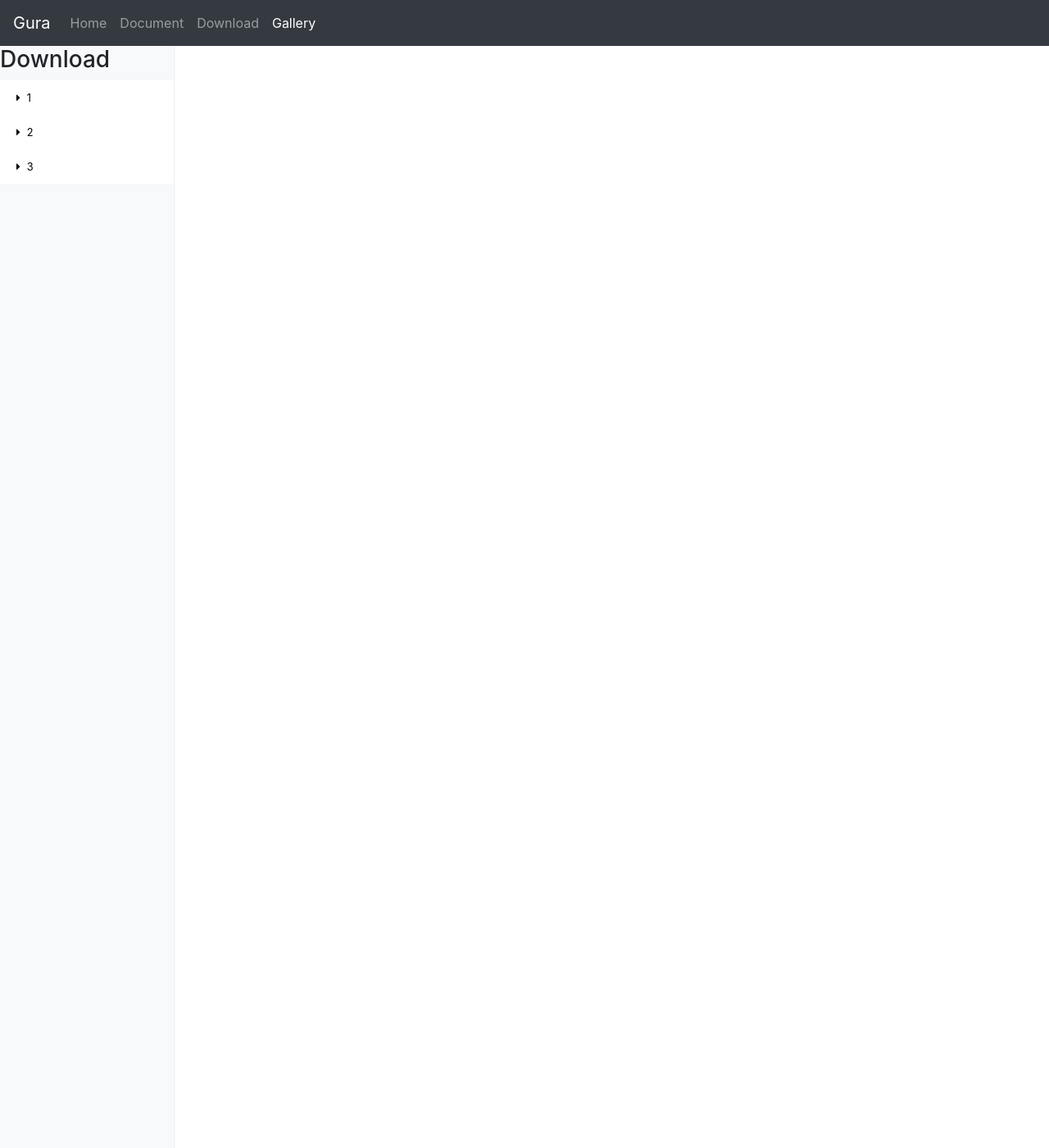
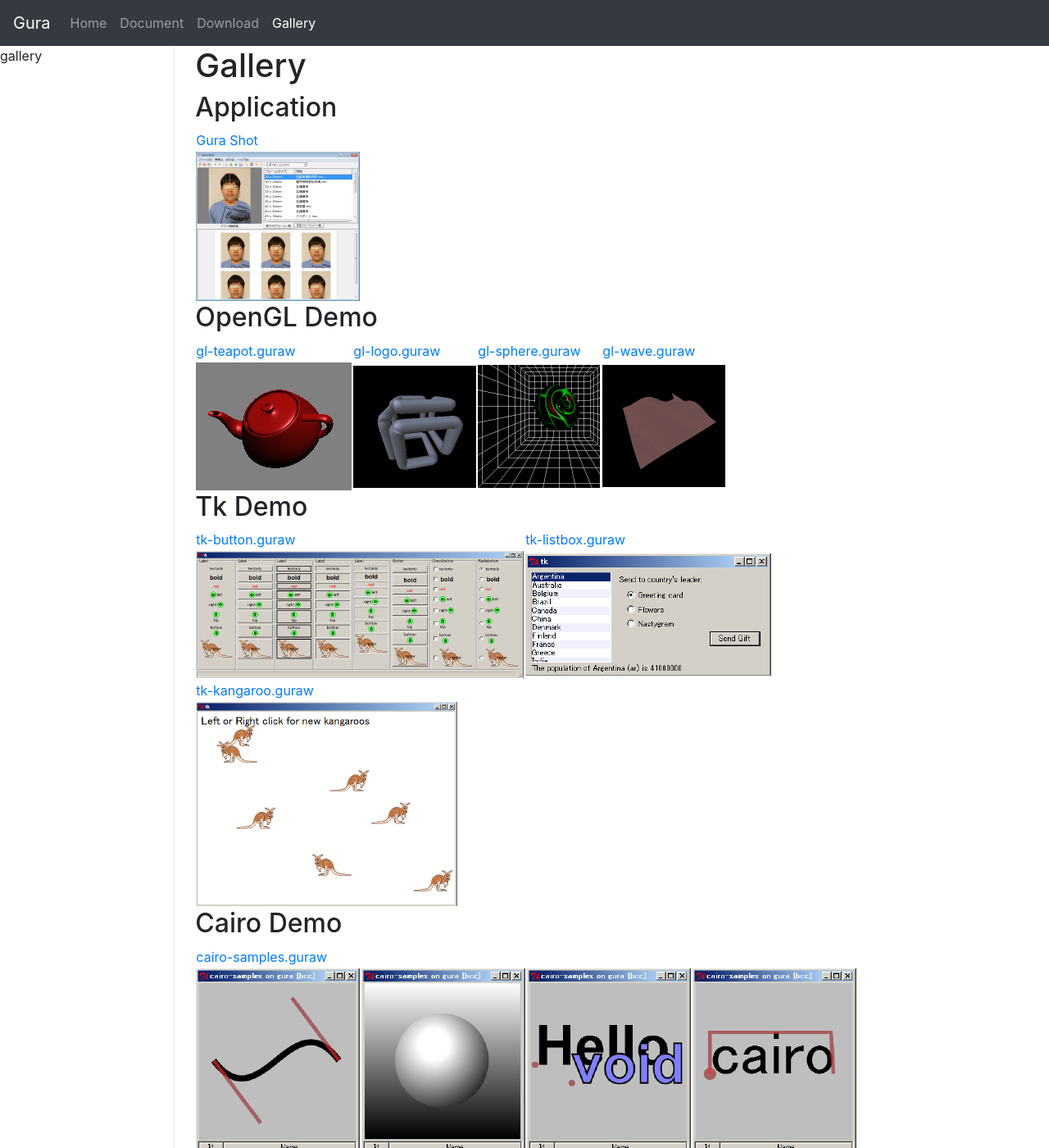
Before and after one commit to ypsitau/trial, a Jekyll site: the page built from gura-page/gallery/index.md, in a window 1280 px wide and 1400 px high. Shown: the whole window at 82% size. Built offline with Jekyll 4.4.1, drawn with Linux system fonts in a browser that asks for light colours; nearby versions of some CDN libraries; some of the changed text lies outside the part shown.

Commit message:
updated template

```diff
--- a/gura-page/_layouts/default.html
+++ b/gura-page/_layouts/default.html
@@ -2,27 +2,24 @@
 layout: basement
 topdir: ../..
 ---
-<!--
-	<a class="logo" href="{{ topdir }}/index.html">
-	  <img src="{{ topdir }}/assets/banner-medium.png" alt="Gura Programming Language" />
-	</a>
--->
 <div class="container-fluid">
   <div class="row">
-	<!-- <nav class="col-md-2 d-none d-md-block bg-light sidebar"> -->
-	<nav class="col-md-2 sidebar d-none d-md-block bg-light">
+	<nav class="col-md-2 d-none d-md-block sidebar">
 	  <div class="sidebar-header">
-		<h3>Download</h3>
 	  </div>
 	  <div class="list-group list-group-root">
-
- 		<a href="#item-1" class="list-group-item" data-toggle="collapse">
-		  <i class="fas fa-caret-right"></i>1
-		</a>
+		{% include_relative navi.html %}
+<!--
+		<span class="list-group-item">
+ 		  <a href="#item-1" data-toggle="collapse">
+			<i class="far fa-plus-square"></i>
+		  </a>
+		  <a href="#">1. Introduction</a>
+		</span>
 		<div class="list-group collapse" id="item-1">
 
 		  <a href="#item-1-1" class="list-group-item" data-toggle="collapse">
-			<i class="fas fa-caret-right"></i>1.1
+			<i class="far fa-plus-square"></i>1.1
 		  </a>
 		  <div class="list-group collapse" id="item-1-1">
 			<a href="#" class="list-group-item">1.1.1</a>
@@ -31,7 +28,7 @@ topdir: ../..
 		  </div>
 
 		  <a href="#item-1-2" class="list-group-item" data-toggle="collapse">
-			<i class="fas fa-caret-right"></i>1.2
+			<i class="far fa-plus-square"></i>1.2
 		  </a>
 		  <div class="list-group collapse" id="item-1-2">
 			<a href="#" class="list-group-item">1.2.1</a>
@@ -40,7 +37,7 @@ topdir: ../..
 		  </div>
 
 		  <a href="#item-1-3" class="list-group-item" data-toggle="collapse">
-			<i class="fas fa-caret-right"></i>1.3
+			<i class="far fa-plus-square"></i>1.3
 		  </a>
 		  <div class="list-group collapse" id="item-1-3">
 			<a href="#" class="list-group-item">1.3.1</a>
@@ -51,12 +48,12 @@ topdir: ../..
 		</div>
 
 		<a href="#item-2" class="list-group-item" data-toggle="collapse">
-		  <i class="fas fa-caret-right"></i>2
+		  <i class="far fa-plus-square"></i>2
 		</a>
 		<div class="list-group collapse" id="item-2">
 
 		  <a href="#item-2-1" class="list-group-item" data-toggle="collapse">
-			<i class="fas fa-caret-right"></i>2.1
+			<i class="far fa-plus-square"></i>2.1
 		  </a>
 		  <div class="list-group collapse" id="item-2-1">
 			<a href="#" class="list-group-item">2.1.1</a>
@@ -65,7 +62,7 @@ topdir: ../..
 		  </div>
 
 		  <a href="#item-2-2" class="list-group-item" data-toggle="collapse">
-			<i class="fas fa-caret-right"></i>2.2
+			<i class="far fa-plus-square"></i>2.2
 		  </a>
 		  <div class="list-group collapse" id="item-2-2">
 			<a href="#" class="list-group-item">2.2.1</a>
@@ -74,7 +71,7 @@ topdir: ../..
 		  </div>
 
 		  <a href="#item-2-3" class="list-group-item" data-toggle="collapse">
-			<i class="fas fa-caret-right"></i>2.3
+			<i class="far fa-plus-square"></i>2.3
 		  </a>
 		  <div class="list-group collapse" id="item-2-3">
 			<a href="#" class="list-group-item">2.3.1</a>
@@ -85,12 +82,12 @@ topdir: ../..
 		</div>
 
 		<a href="#item-3" class="list-group-item" data-toggle="collapse">
-		  <i class="fas fa-caret-right"></i>3
+		  <i class="far fa-plus-square"></i>3
 		</a>
 		<div class="list-group collapse" id="item-3">
 
 		  <a href="#item-3-1" class="list-group-item" data-toggle="collapse">
-			<i class="fas fa-caret-right"></i>3.1
+			<i class="far fa-plus-square"></i>3.1
 		  </a>
 		  <div class="list-group collapse" id="item-3-1">
 			<a href="#" class="list-group-item">3.1.1</a>
@@ -99,7 +96,7 @@ topdir: ../..
 		  </div>
 
 		  <a href="#item-3-2" class="list-group-item" data-toggle="collapse">
-			<i class="fas fa-caret-right"></i>3.2
+			<i class="far fa-plus-square"></i>3.2
 		  </a>
 		  <div class="list-group collapse" id="item-3-2">
 			<a href="#" class="list-group-item">3.2.1</a>
@@ -108,7 +105,7 @@ topdir: ../..
 		  </div>
 
 		  <a href="#item-3-3" class="list-group-item" data-toggle="collapse">
-			<i class="fas fa-caret-right"></i>3.3
+			<i class="far fa-plus-square"></i>3.3
 		  </a>
 		  <div class="list-group collapse" id="item-3-3">
 			<a href="#" class="list-group-item">3.3.1</a>
@@ -116,6 +113,7 @@ topdir: ../..
 			<a href="#" class="list-group-item">3.3.3</a>
 		  </div>
 		</div>
+-->
 	  </div>
 	</nav>
   </div>
--- /dev/null
+++ b/gura-page/_layouts/page.html
@@ -0,0 +1,5 @@
+---
+layout: default
+topdir: ../../..
+---
+{{ content }}
--- a/gura-page/assets/gura-template.css
+++ b/gura-page/assets/gura-template.css
@@ -12,10 +12,6 @@
 	border-right: 1px solid #eee;
 	z-index: 100;		/* Behind the navbar */
 	padding: 56px 0 0;	/* Height of navbar */
-}
-
-.fas {
-	vertical-align: text-bottom;
 }
 
 .list-group.list-group-root {
@@ -44,8 +40,14 @@
 	padding-left: 45px;
 }
 
-.list-group-item .fas {
+.list-group-item i {
+	vertical-align: text-center;
 	width: 1em;
+	color: #aaaaaa;
+}
+
+.list-group-item i:hover {
+	color: #000000;
 }
 
 body {
@@ -90,7 +92,7 @@ pre {
 }
 
 .sidebar a {
-	font-size: 80%;
+	font-size: 90%;
 	color: #000000;
 	border: none;
 }
--- a/gura-page/assets/gura-template.js
+++ b/gura-page/assets/gura-template.js
@@ -1,8 +1,8 @@
 // jQuery entry
 $(document).ready(function() {
 	$('.list-group-item').on('click', function() {
-		$('.fas', this)
-			.toggleClass('fa-caret-right')
-			.toggleClass('fa-caret-down');
+		$('i', this)
+			.toggleClass('fa-minus-square')
+			.toggleClass('fa-plus-square');
 	});
 });
--- a/gura-page/gallery/index.md
+++ b/gura-page/gallery/index.md
@@ -3,3 +3,80 @@ layout: default
 lang: en
 title: gallery
 ---
+# Gallery
+
+## Application
+
+<table>
+<tr>
+<td><a href="http://app.gura-lang.org/gurashot/">Gura Shot</a></td>
+</tr>
+<tr>
+<td><img src="{{ topdir }}/assets/gurashot-image.png"></td>
+</tr>
+</table>
+
+
+## OpenGL Demo
+
+<table>
+<tr>
+<td><a href="https://github.com/gura-lang/gura/blob/master/sample/opengl/gl-teapot.guraw">gl-teapot.guraw</a></td>
+<td><a href="https://github.com/gura-lang/gura/blob/master/sample/opengl/gl-logo.guraw">gl-logo.guraw</a></td>
+<td><a href="https://github.com/gura-lang/gura/blob/master/sample/opengl/gl-sphere.guraw">gl-sphere.guraw</a></td>
+<td><a href="https://github.com/gura-lang/gura/blob/master/sample/opengl/gl-wave.guraw">gl-wave.guraw</a></td>
+</tr>
+<tr>
+<td><img src="{{ topdir }}/assets/gl-teapot.png"></td>
+<td><img src="{{ topdir }}/assets/gl-logo.png"></td>
+<td><img src="{{ topdir }}/assets/gl-sphere.png"></td>
+<td><img src="{{ topdir }}/assets/gl-wave.png"></td>
+</tr>
+</table>
+
+
+## Tk Demo
+
+<table>
+<tr>
+<td><a href="https://github.com/gura-lang/gura/blob/master/sample/tk/tk-button.guraw">tk-button.guraw</a></td>
+<td><a href="https://github.com/gura-lang/gura/blob/master/sample/tk/tk-listbox.guraw">tk-listbox.guraw</a></td>
+</tr>
+<tr>
+<td><img src="{{ topdir }}/assets/tk-button.png"></td>
+<td><img src="{{ topdir }}/assets/tk-listbox.png"></td>
+</tr>
+<tr>
+<td><a href="https://github.com/gura-lang/gura/blob/master/sample/tk/tk-kangaroo.guraw">tk-kangaroo.guraw</a></td>
+</tr>
+<tr>
+<td><img src="{{ topdir }}/assets/tk-kangaroo.png"></td>
+</tr>
+</table>
+
+
+## Cairo Demo
+
+<table>
+<tr>
+<td colspan="2"><a href="https://github.com/gura-lang/gura/blob/master/sample/cairo/cairo-samples.guraw">cairo-samples.guraw</a></td>
+</tr>
+<tr>
+<td><img src="{{ topdir }}/assets/cairo-samples-curve_to.png"></td>
+<td><img src="{{ topdir }}/assets/cairo-samples-gradient.png"></td>
+<td><img src="{{ topdir }}/assets/cairo-samples-text.png"></td>
+<td><img src="{{ topdir }}/assets/cairo-samples-text_extents.png"></td>
+</tr>
+</table>
+
+
+## SDL Demo
+
+<table>
+<tr>
+<td><a href="https://github.com/gura-lang/gura/blob/master/sample/sdl/sdl-chicken.guraw">sdl-chicken.guraw</a></td>
+</tr>
+<tr>
+<td><img src="{{ topdir }}/assets/sdl-chicken.png"></td>
+</tr>
+</table>
--- /dev/null
+++ b/gura-page/gallery/navi.html
@@ -0,0 +1 @@
+gallery
```
Also changed, not shown: gura-page/document/navi.html (added, +104 -0 lines), gura-page/download/index.md (+3 -3 lines), gura-page/download/navi.html (added, +24 -0 lines).
